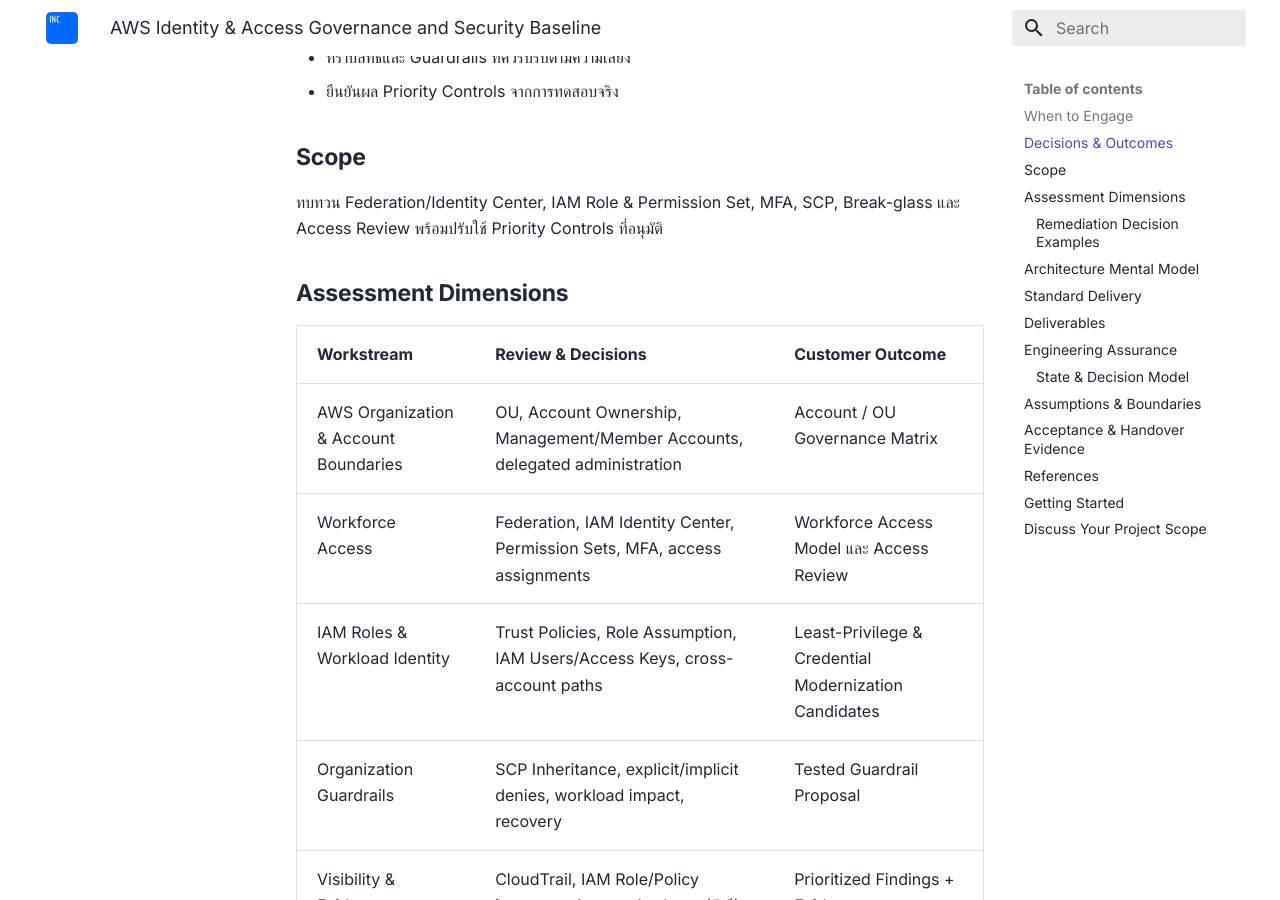
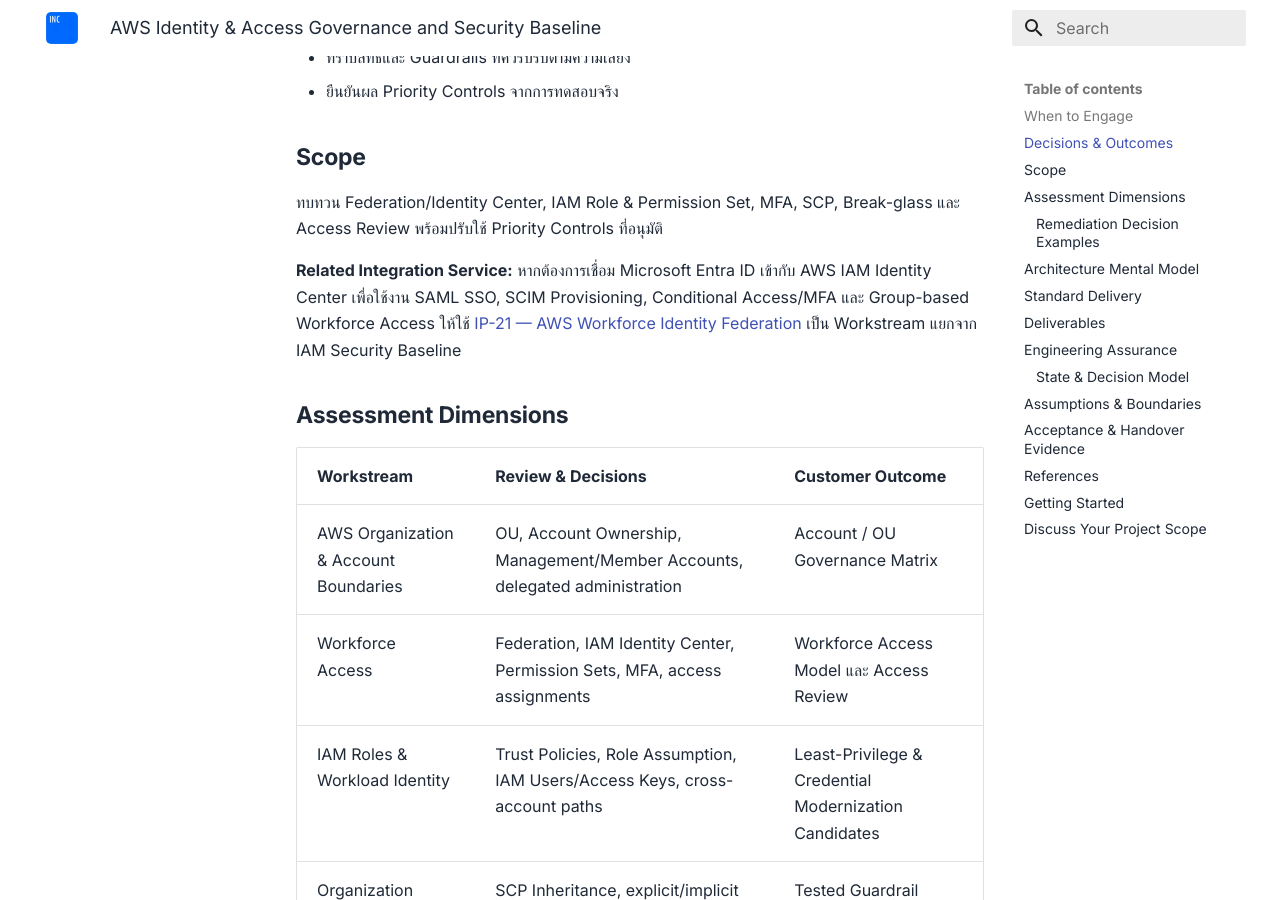
Before and after one commit to inthecloudth/service-catalog, an MkDocs documentation site: the page built from docs/services/ip-05-aws-identity-access-baseline.md, in a window 1280 px wide and 900 px high, scrolled down 680 px. Built offline with MkDocs 1.6.1 and Material for MkDocs 9.7.7, drawn with Linux system fonts in a browser that asks for light colours.

Commit message:
docs: register IP-21 AWS Entra workforce federation service

```diff
--- a/docs/services/ip-05-aws-identity-access-baseline.md
+++ b/docs/services/ip-05-aws-identity-access-baseline.md
@@ -21,6 +21,8 @@
 ## Scope
 
 ทบทวน Federation/Identity Center, IAM Role & Permission Set, MFA, SCP, Break-glass และ Access Review พร้อมปรับใช้ Priority Controls ที่อนุมัติ
+
+**Related Integration Service:** หากต้องการเชื่อม Microsoft Entra ID เข้ากับ AWS IAM Identity Center เพื่อใช้งาน SAML SSO, SCIM Provisioning, Conditional Access/MFA และ Group-based Workforce Access ให้ใช้ [IP-21 — AWS Workforce Identity Federation](ip-21-aws-workforce-identity-federation.md) เป็น Workstream แยกจาก IAM Security Baseline
 
 ## Assessment Dimensions
 
```
